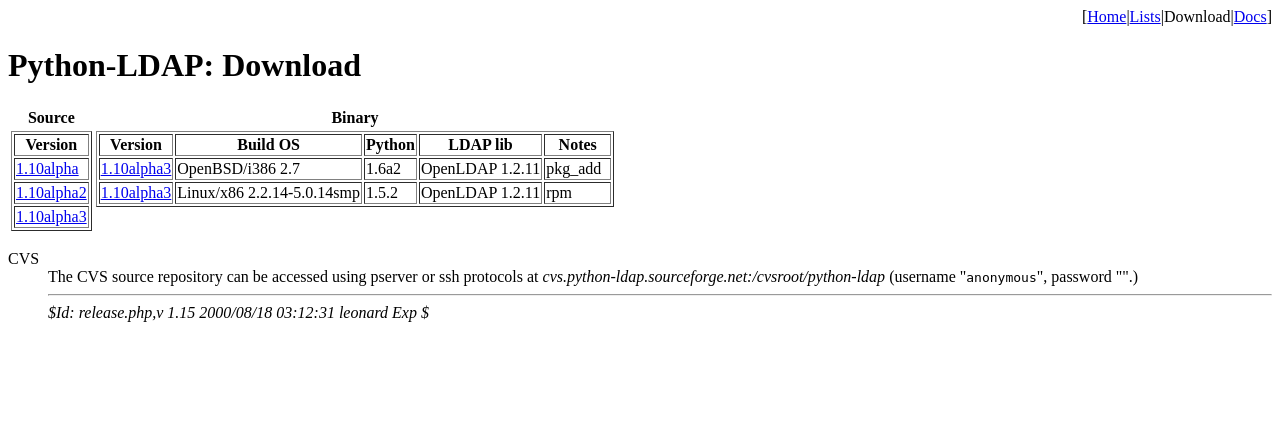
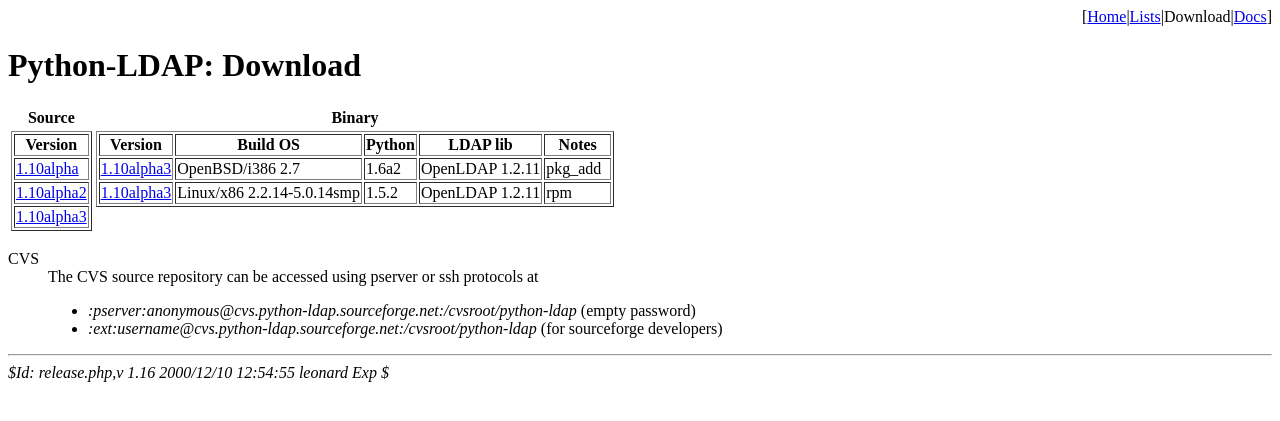
Before and after one commit to Free-IAM/python-ldap0, a PHP site: page /release.php in a window 1280 px wide. Shown: the top 421 px of the page. Run offline with PHP 8.4, Linux system fonts and the light colour scheme.

Commit message:
repair, clarify about the cvsroot paths

```diff
--- a/release.php
+++ b/release.php
@@ -1,4 +1,4 @@
-<!-- $Id: release.php,v 1.15 2000/08/18 03:12:31 leonard Exp $ -->
+<!-- $Id: release.php,v 1.16 2000/12/10 12:54:55 leonard Exp $ -->
 <?
 	$thishref = "release";
 	include("header.php");
@@ -54,10 +54,14 @@
 <dl>
 <dt>CVS
 <dd>The CVS source repository can be accessed using pserver or ssh protocols at
-<i>cvs.python-ldap.sourceforge.net:/cvsroot/python-ldap</i>
-(username &quot;<tt>anonymous</tt>&quot;, password &quot;<tt></tt>&quot;.)
+<ul><li><i>:pserver:anonymous@cvs.python-ldap.sourceforge.net:/cvsroot/python-ldap</i> (empty password)
+<li><i>:ext:username@cvs.python-ldap.sourceforge.net:/cvsroot/python-ldap</i>
+ (for sourceforge developers)
+</ul>
+
+</dl>
 
 <hr>
-<i>$Id: release.php,v 1.15 2000/08/18 03:12:31 leonard Exp $</i>
+<i>$Id: release.php,v 1.16 2000/12/10 12:54:55 leonard Exp $</i>
 </BODY>
 </HTML>
```
